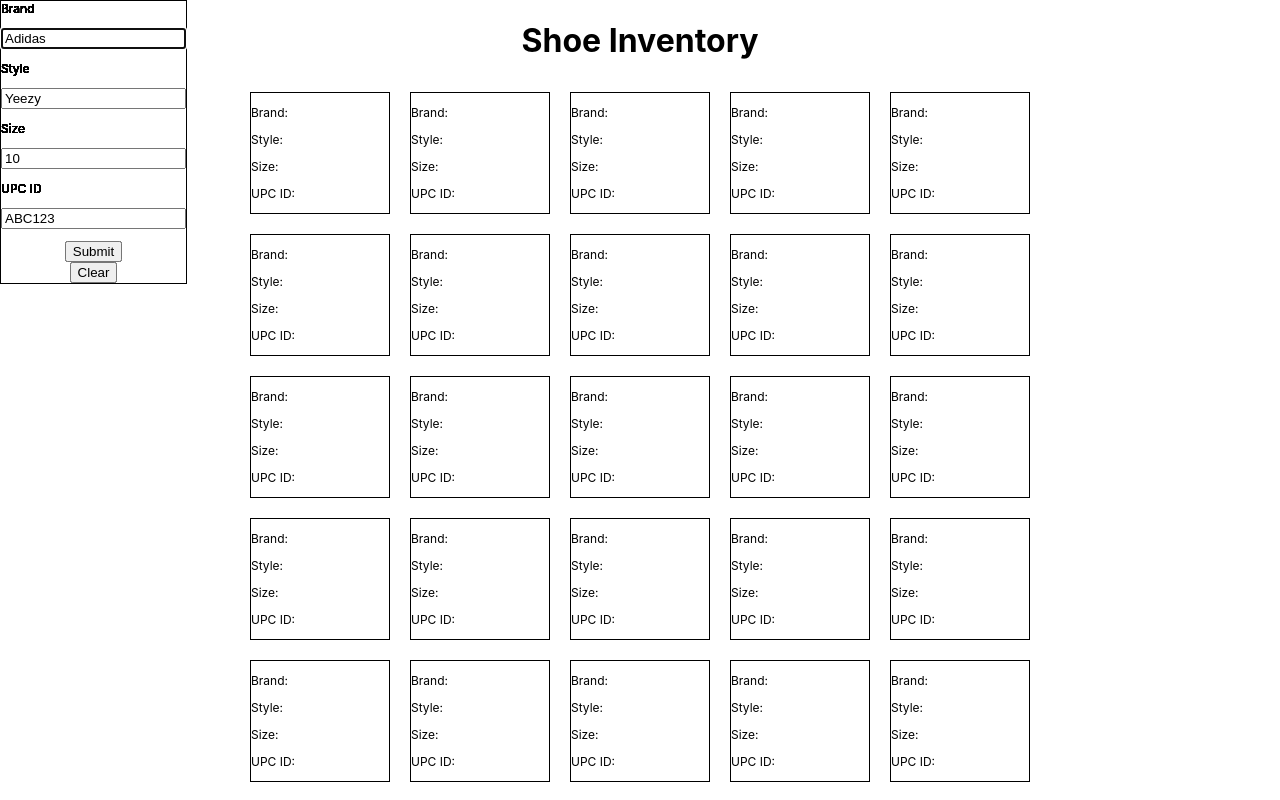
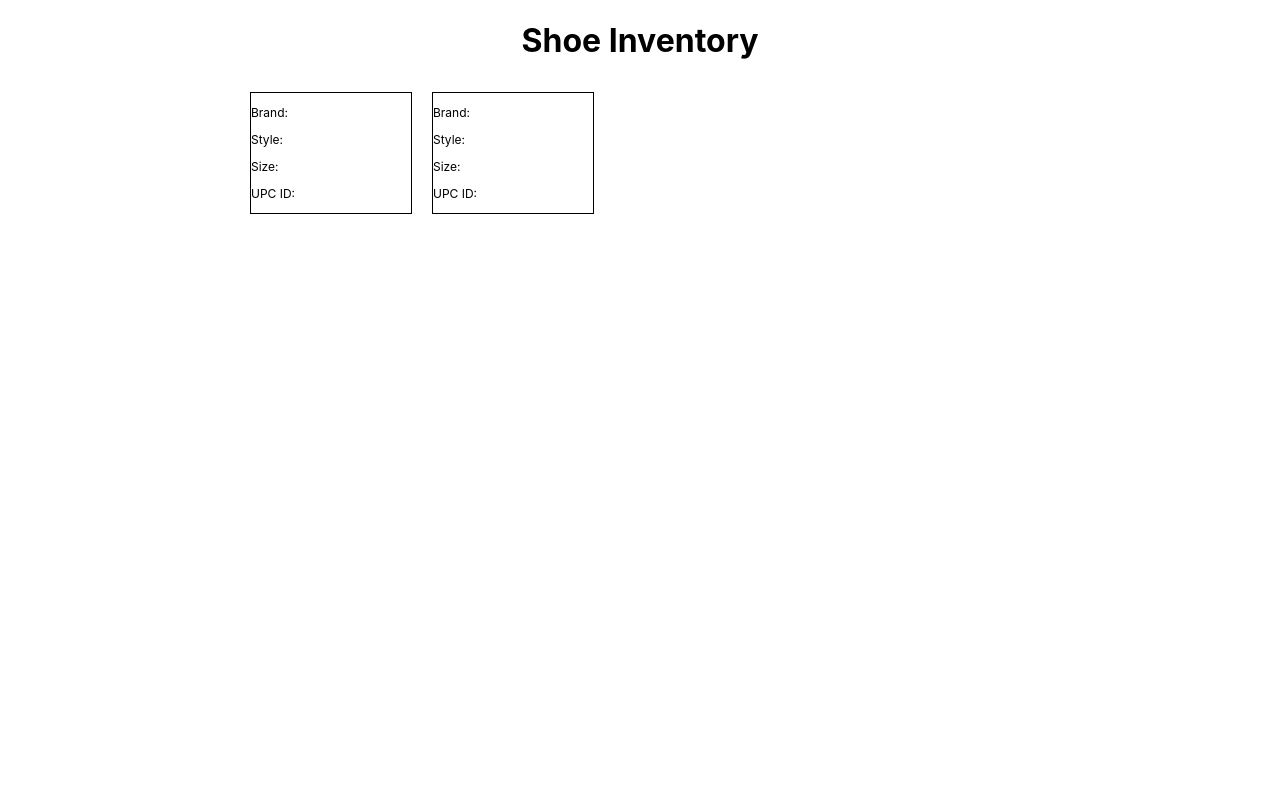
Before and after one commit to timwong00/sneaker-inv-system, a React (Create React App) app: page / in a window 1280 px wide. Built offline with nearby package versions, Linux system fonts and the light colour scheme.

Commit message:
can add, edit, and delete data from grid

```diff
--- a/src/components/Box.js
+++ b/src/components/Box.js
@@ -12,46 +12,107 @@ class Box extends Component {
         size: "",
         upcID: ""
       },
-      showForm: false
+      isFormShowing: false
     };
 
-    // this.displayForm = this.displayForm.bind(this);
+    this.displayForm = this.displayForm.bind(this);
     this.handleFormSubmit = this.handleFormSubmit.bind(this);
+    this.handleCloseForm = this.handleCloseForm.bind(this);
+    this.handleInputChange = this.handleInputChange.bind(this);
+    this.handleAddSneaker = this.handleAddSneaker.bind(this);
+    this.handleDeleteSneaker = this.handleDeleteSneaker.bind(this);
   }
 
-  handleFormSubmit(data) {
+  handleFormSubmit(event) {
+    event.preventDefault();
+    const data = this.state.sneakerData;
+    console.log(data);
+    this.setState({ isFormShowing: false });
+  }
+
+  handleInputChange(event) {
+    event.preventDefault();
+    const { name, value } = event.target;
+    this.setState(prevState => ({
+      sneakerData: {
+        ...prevState.sneakerData,
+        [name]: value
+      }
+    }));
+  }
+
+  handleAddSneaker(event) {
+    event.preventDefault();
+    const emptyData = checkEmptyData(this.state.sneakerData);
+    console.log(emptyData);
+    if (emptyData) {
+      console.log("no data");
+    }
+
+    function checkEmptyData(sneakerData) {
+      for (let key in sneakerData) {
+        console.log(key);
+        if (sneakerData[key] === "") {
+          return true;
+        }
+        return false;
+      }
+    }
+  }
+
+  handleDeleteSneaker(event) {
+    event.preventDefault();
+    const deleteConfirm = window.confirm("Press OK to delete this item.");
+    if (deleteConfirm) {
       this.setState({
         sneakerData: {
-        brand: data.brand,
-        style: data.style,
-        size: data.size,
-        upcID: data.upcID
+          brand: "",
+          style: "",
+          size: "",
+          upcID: ""
+        },
+        isFormShowing: false
+      });
     }
-    });
-    console.log(data);
   }
 
-  // displayForm() {
-  //   this.setState({
-  //     showForm: !this.state.showForm
-  //   });
-  // }
+  handleCloseForm() {
+    this.setState({
+      isFormShowing: false
+    });
+  }
+
+  displayForm() {
+    this.setState({
+      isFormShowing: !this.state.isFormShowing
+    });
+  }
 
   render() {
+    const { brand, style, size, upcID } = this.state.sneakerData;
     return (
       <div className="box">
-        <div>
-          <p>Brand: {this.state.sneakerData.brand}</p>
-          <p>Style: {this.state.sneakerData.style}</p>
-          <p>Size: {this.state.sneakerData.size}</p>
-          <p>UPC ID: {this.state.sneakerData.upcID}</p>
+        {
+          <div onClick={this.displayForm}>
+            <p>Brand: {brand}</p>
+            <p>Style: {style}</p>
+            <p>Size: {size}</p>
+            <p>UPC ID: {upcID}</p>
           </div>
+        }
+        {this.state.isFormShowing && (
           <SneakerForm
-          style={
-            this.state.showForm ? { display: "block" } : { display: "none" }
-          }
+            onChange={this.handleInputChange}
             onSubmit={this.handleFormSubmit}
+            handleAddSneaker={this.handleAddSneaker}
+            handleCloseForm={this.handleCloseForm}
+            handleDeleteSneaker={this.handleDeleteSneaker}
+            brand={brand}
+            style={style}
+            size={size}
+            upcID={upcID}
           />
+        )}
       </div>
     );
   }
--- a/src/components/Grid.js
+++ b/src/components/Grid.js
@@ -23,10 +23,10 @@ class Grid extends Component {
       <div className="grid">
         <div>
           <Row />
+          {/* <Row />
           <Row />
           <Row />
-          <Row />
-          <Row />
+          <Row /> */}
         </div>
         {/* <SneakerForm /> */}
       </div>
--- a/src/components/Row.js
+++ b/src/components/Row.js
@@ -7,9 +7,9 @@ class Row extends Component {
       <div className="row">
         <Box />
         <Box />
+        {/* <Box />
         <Box />
-        <Box />
-        <Box />
+        <Box /> */}
       </div>
     );
   }
--- a/src/components/SneakerForm.js
+++ b/src/components/SneakerForm.js
@@ -5,38 +5,29 @@ class SneakerForm extends Component {
   constructor(props) {
     super(props);
     this.state = {
-      sneakerData: {
-        brand: "",
-        style: "",
-        size: "",
-        upcID: ""
-      }
+      isHidden: true
     };
 
-    // // reference
-    // this.inputBrandRef = React.createRef();
-    // this.inputStyleRef = React.createRef();
-
-    this.handleInputChange = this.handleInputChange.bind(this);
+    // this.handleInputChange = this.handleInputChange.bind(this);
+    this.handleChange = this.handleChange.bind(this);
     this.handleFormSubmit = this.handleFormSubmit.bind(this);
-    this.handleClearForm = this.handleClearForm.bind(this);
+    // this.handleClearForm = this.handleClearForm.bind(this);
+    this.handleAddSneaker = this.handleAddSneaker.bind(this);
+    this.handleEditSneaker = this.handleEditSneaker.bind(this);
+    this.handleCloseForm = this.handleCloseForm.bind(this);
+    this.handleDeleteSneaker = this.handleDeleteSneaker.bind(this);
   }
 
-  handleFormSubmit(event) {
-    event.preventDefault();
-    const data = this.state.sneakerData;
-    if (this.props.onSubmit) {
-      this.props.onSubmit(data);
-    }
-  }
-
-  handleInputChange(event) {
-    event.preventDefault();
-    const { name, value } = event.target;
-    this.setState(prevState => ({
-      [name]: value
-    }));
-  }
+  // handleInputChange(event) {
+  //   event.preventDefault();
+  //   const { name, value } = event.target;
+  //   this.setState(prevState => ({
+  //     sneakerData: {
+  //       ...prevState.sneakerData,
+  //       [name]: value
+  //     }
+  //   }));
+  // }
 
   handleChange(event) {
     event.preventDefault();
@@ -45,50 +36,97 @@ class SneakerForm extends Component {
     }
   }
 
-  // clears form data
-  handleClearForm(event) {
+  handleFormSubmit(event) {
     event.preventDefault();
+    if (this.props.onSubmit) {
+      this.props.onSubmit(event);
+    }
+  }
+
+  // handleClearForm(event) {
+  //   event.preventDefault();
+  //   this.setState({
+  //     sneakerData: {
+  //       brand: "",
+  //       style: "",
+  //       size: "",
+  //       upcID: ""
+  //     }
+  //   });
+  // }
+
+  handleAddSneaker(event) {
+    event.preventDefault();
+    this.toggleHidden();
+    if (this.props.handleAddSneaker) {
+      this.props.handleAddSneaker(event);
+    }
+  }
+
+  handleEditSneaker(event) {
+    event.preventDefault();
+    this.toggleHidden();
+    // this.checkForData(this.state.sneakerData);
+    // console.log(this.checkForData(this.state.sneakerData));
+  }
+
+  handleDeleteSneaker(event) {
+    event.preventDefault();
+    if (this.props.handleDeleteSneaker) {
+      this.props.handleDeleteSneaker(event);
+    }
+  }
+
+  handleCloseForm(event) {
+    event.preventDefault();
+    if (this.props.handleCloseForm) {
+      this.props.handleCloseForm(event);
+    }
+  }
+
+  toggleHidden() {
     this.setState({
-      sneakerData: {
-        brand: "",
-        style: "",
-        size: "",
-        upcID: ""
-      }
+      isHidden: !this.state.isHidden
     });
   }
 
   componentDidMount() {
     this.setState({
       sneakerData: {
-        brand: "Adidas",
-        style: "Yeezy",
-        size: "10",
-        upcID: "ABC123"
+        brand: this.props.brand,
+        style: this.props.style,
+        size: this.props.size,
+        upcID: this.props.upcID
       }
     });
   }
 
   render() {
+    const { brand, style, size, upcID } = this.props;
     return (
       <form className="sneakerForm" onSubmit={this.handleFormSubmit}>
-        {/* <p>Brand: {this.state.brand}</p>
-        <p>Style: {this.state.style}</p>
-        <p>Size: {this.state.size}</p>
-        <p>UPC ID: {this.state.upcID}</p> */}
+        <button onClick={this.handleCloseForm}>X</button>
+        <button onClick={this.handleAddSneaker}>Add</button>
+        <button onClick={this.handleEditSneaker}>Edit</button>
+        <button onClick={this.handleDeleteSneaker}>Delete</button>
+
+        {!this.state.isHidden && (
+          <div>
             <SneakerInputBlock
-          onChange={this.handleInputChange}
+              onChange={this.handleChange}
               inputBrand="brand"
               inputStyle="style"
               inputSize="size"
               inputUpcID="upcID"
-          brandValue={this.state.sneakerData.brand}
-          styleValue={this.state.sneakerData.style}
-          sizeValue={this.state.sneakerData.size}
-          upcIDValue={this.state.sneakerData.upcID}
+              brandValue={brand}
+              styleValue={style}
+              sizeValue={size}
+              upcIDValue={upcID}
             />
             <button>Submit</button>
-        <button onClick={this.handleClearForm}>Clear</button>
+            {/* <button onClick={this.handleClearForm}>Clear</button> */}
+          </div>
+        )}
       </form>
     );
   }
--- a/src/components/SneakerInputBlock.js
+++ b/src/components/SneakerInputBlock.js
@@ -5,10 +5,12 @@ class SneakerInputBlock extends Component {
   constructor(props) {
     super(props);
     this.textInput = null;
+
     // set text input reference to input element
     this.setTextInputRef = el => {
       this.textInput = el;
     };
+
     // focus on text input
     this.focusTextInput = () => {
       if (this.textInput) {
```
Also changed, not shown: sneakerData.js (deleted), src/logo.svg (deleted). Lines whose indentation alone changed are shown as unchanged.
